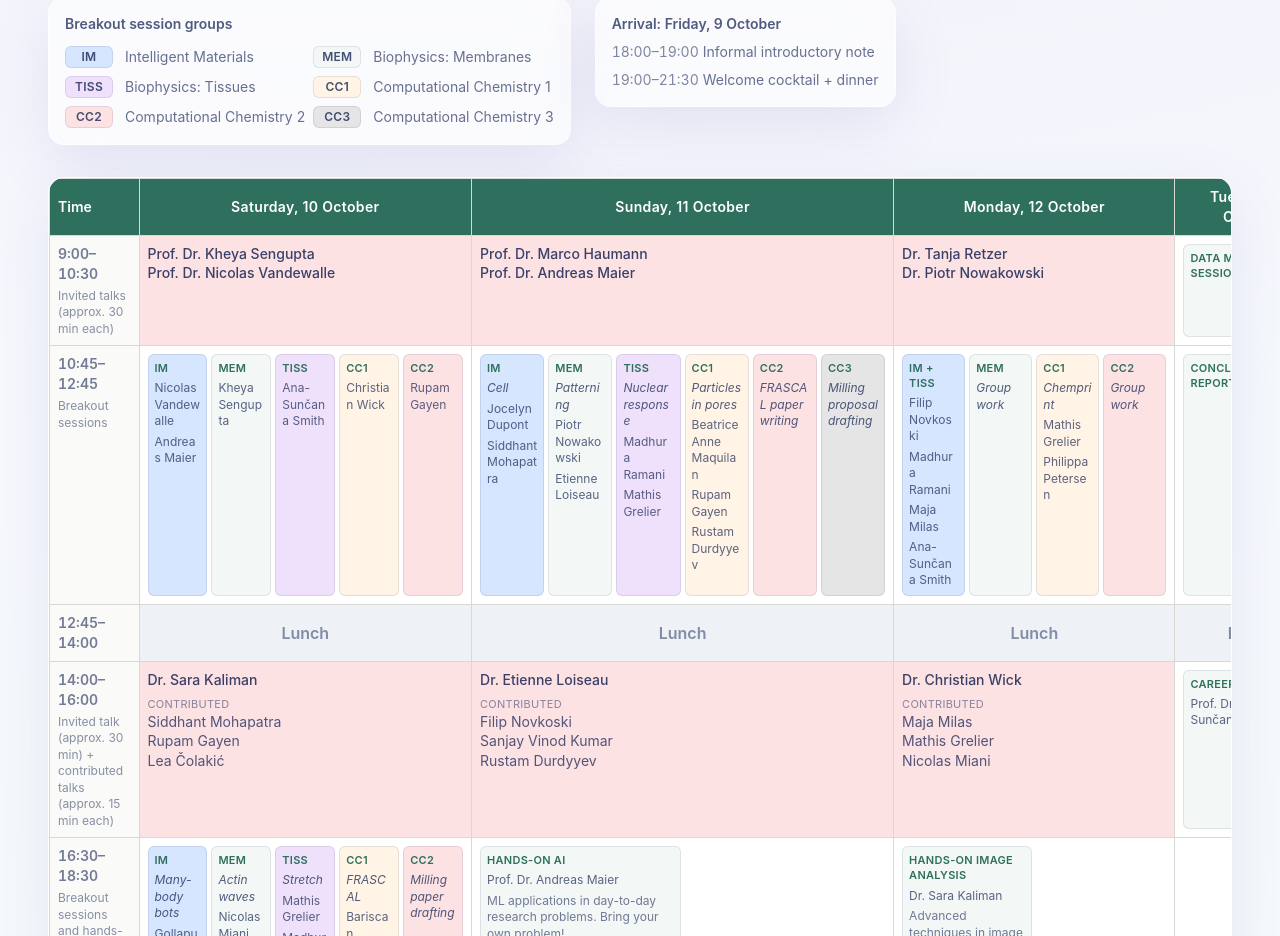
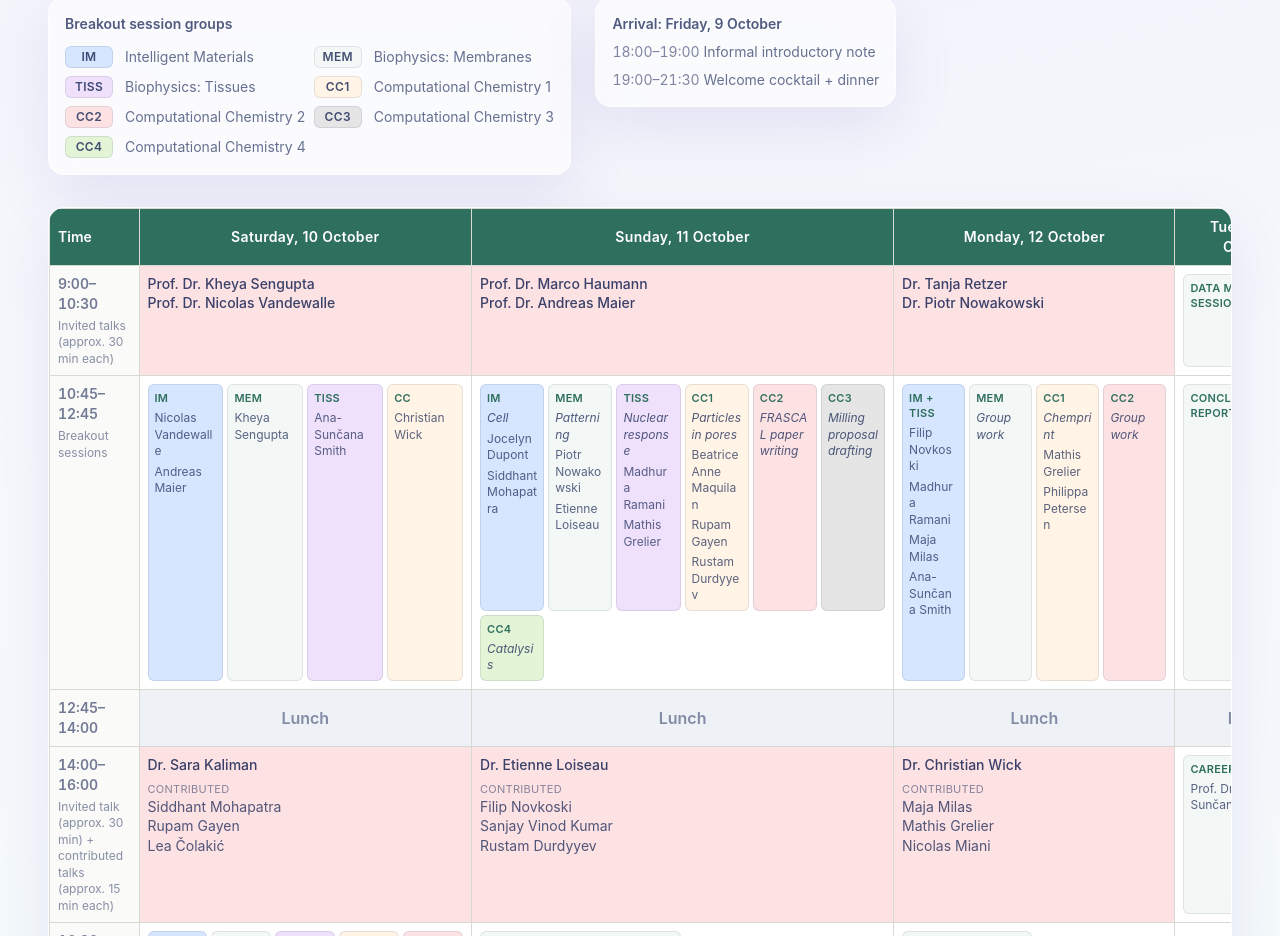
Before and after one commit to pahi-26/puls-retreat-2026, a Next.js app: page / in a window 1280 px wide. Shown: the part 1796-2732 px from the top of the page. Built offline with nearby package versions, Linux system fonts and the light colour scheme.

Commit message:
Updated programme

```diff
--- a/data/programme.ts
+++ b/data/programme.ts
@@ -35,7 +35,8 @@ const groups = {
   tiss: { code: "TISS", name: "Biophysics: Tissues", tint: "bg-[#efe1fb]" },
   cc1: { code: "CC1", name: "Computational Chemistry 1", tint: "bg-[#fff4e5]" },
   cc2: { code: "CC2", name: "Computational Chemistry 2", tint: "bg-[#fde2e4]" },
-  cc3: { code: "CC3", name: "Computational Chemistry 3", tint: "bg-[#e5e5e5]" }
+  cc3: { code: "CC3", name: "Computational Chemistry 3", tint: "bg-[#e5e5e5]" },
+  cc4: { code: "CC4", name: "Computational Chemistry 4", tint: "bg-[#e3f4d7]" }
 } satisfies Record<string, Group>;
 
 export const breakoutGroups: Group[] = Object.values(groups);
@@ -80,8 +81,10 @@ export const slots: Slot[] = [
           { group: groups.im, people: ["Nicolas Vandewalle", "Andreas Maier"] },
           { group: groups.mem, people: ["Kheya Sengupta"] },
           { group: groups.tiss, people: ["Ana-Sunčana Smith"] },
-          { group: groups.cc1, people: ["Christian Wick"] },
-          { group: groups.cc2, people: ["Rupam Gayen"] }
+          {
+            group: { code: "CC", name: "Computational Chemistry", tint: groups.cc1.tint },
+            people: ["Christian Wick"]
+          }
         ]
       },
       {
@@ -96,7 +99,8 @@ export const slots: Slot[] = [
             people: ["Beatrice Anne Maquilan", "Rupam Gayen", "Rustam Durdyyev"]
           },
           { group: groups.cc2, topic: "FRASCAL paper writing" },
-          { group: groups.cc3, topic: "Milling proposal drafting" }
+          { group: groups.cc3, topic: "Milling proposal drafting" },
+          { group: groups.cc4, topic: "Catalysis" }
         ]
       },
       {
```
